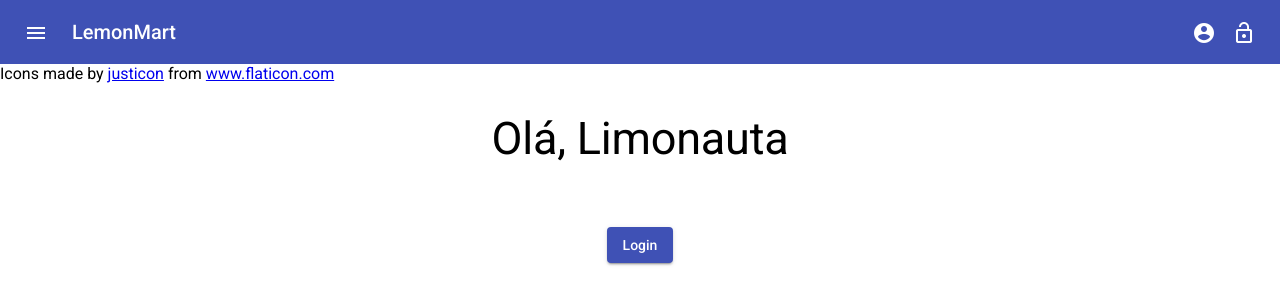
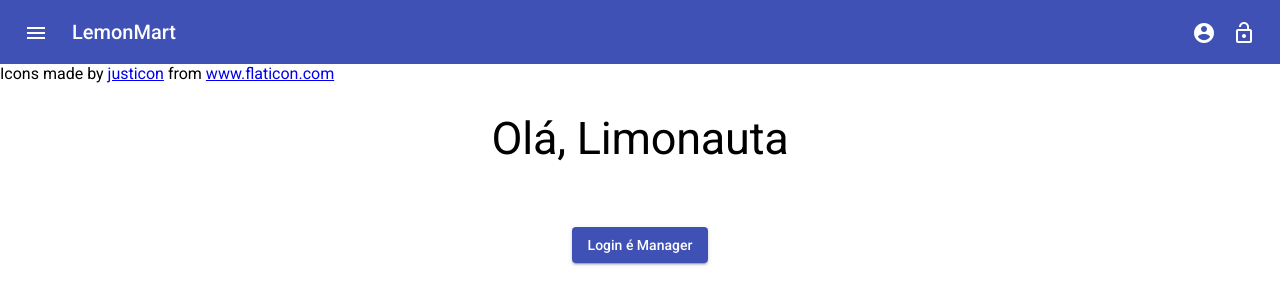
Before and after one commit to lopes-leandro/LearningProjects, an Angular app in the folder Angular/lemon-mart-app/: page /home in a window 1280 px wide. Shown: the top 304 px of the page. Built offline with nearby package versions, Linux system fonts and the light colour scheme.

Commit message:
removido o módulo Manager do AppModule em favor do lazy loading

```diff
--- a/Angular/lemon-mart-app/src/app/app.module.ts
+++ b/Angular/lemon-mart-app/src/app/app.module.ts
@@ -6,7 +6,6 @@
 import { AppComponent } from './app.component';
 import { BrowserAnimationsModule } from '@angular/platform-browser/animations';
 import { MaterialModule } from './material.module';
-import { ManagerModule } from './manager/manager.module';
 import { InventoryModule } from './inventory/inventory.module';
 import { PosModule } from './pos/pos.module';
 import { HomeComponent } from './home/home.component';
@@ -26,7 +25,6 @@
     BrowserAnimationsModule,
     FlexLayoutModule,
     MaterialModule,
-    ManagerModule,
     InventoryModule,
     PosModule
   ],
--- a/Angular/lemon-mart-app/src/app/home/home.component.ts
+++ b/Angular/lemon-mart-app/src/app/home/home.component.ts
@@ -5,7 +5,7 @@
   template: `
     <div fxLayout="column" fxLayoutAlign="center center">
       <span class="mat-display-2">Olá, Limonauta</span>
-      <button mat-raised-button color="primary">Login</button>
+      <button mat-raised-button color="primary" routerLink="/manager">Login é Manager</button>
     </div>
   `,
   styles: [`
```
